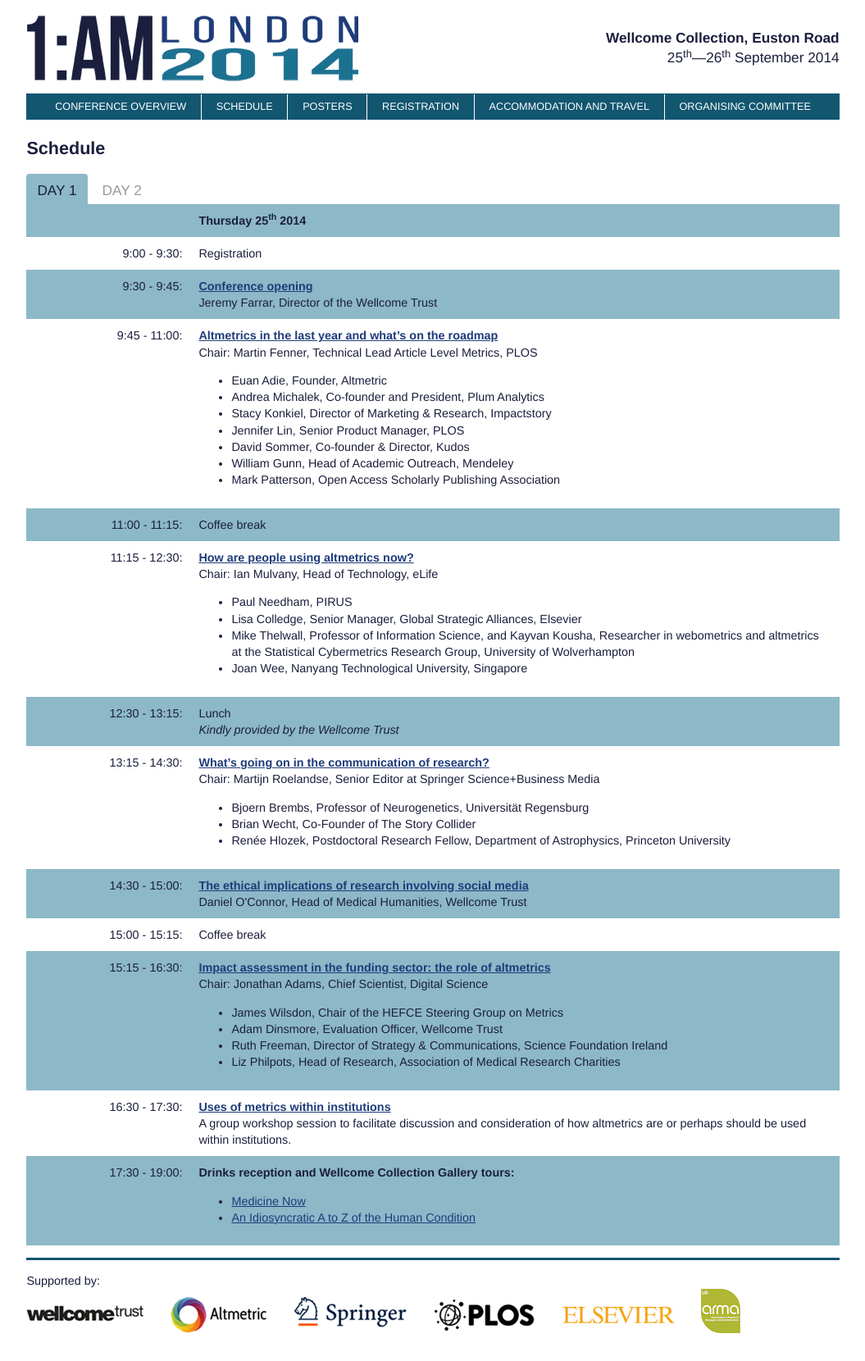
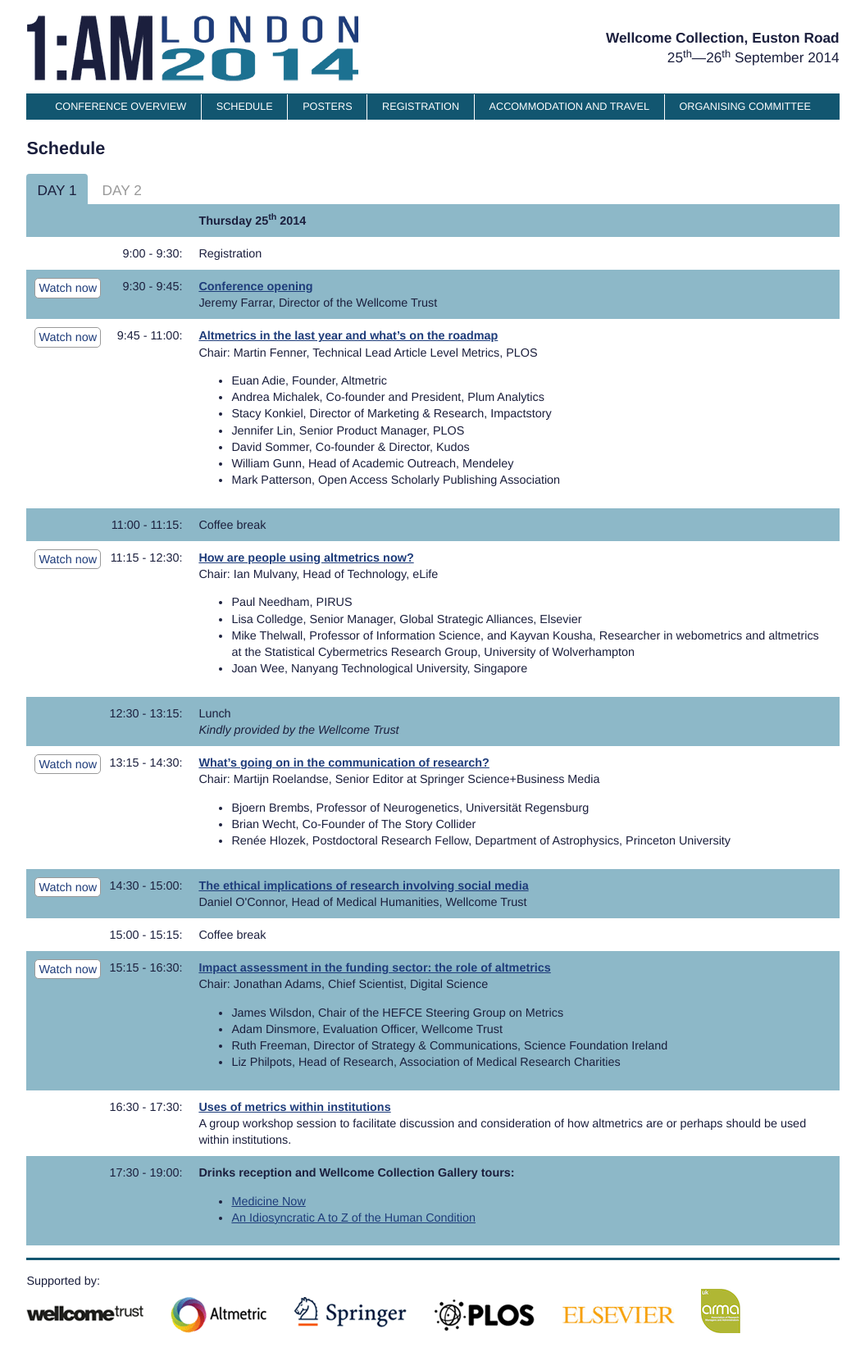
Before and after one commit to amconference/amconference.github.io, a Jekyll site: the page built from schedule/index.html, in a window 1280 px wide. Shown: the whole page at 82% size, without its empty margins (112-1167 px from the left). Built offline with Jekyll 4.4.1, drawn with Linux system fonts in a browser that asks for light colours; nearby versions of some CDN libraries.

Commit message:
Add watch buttons to schedule

```diff
--- a/_layouts/schedule.html
+++ b/_layouts/schedule.html
@@ -22,12 +22,17 @@
 					<td class="schedule-events"><strong>Thursday 25<sup>th</sup> 2014</strong></td>
 				</tr>
 				<tr>
-					<td class="schedule-times">9:00 - 9:30:</td>
+					<td class="schedule-times">
+                      9:00 - 9:30:
+                    </td>
 					<td class="schedule-events">Registration</td>
 				</tr>
 
 				<tr>
-					<td class="schedule-times">9:30 - 9:45:</td>
+					<td class="schedule-times">
+                      <a class="youtube" href="https://www.youtube.com/watch?v=Q05dV00bX8w">Watch now</a>
+                      9:30 - 9:45:
+                    </td>
 					<td class="schedule-events"> <strong><a href="details.html#day1-opening">Conference opening</a></strong>
 						<br/>
 						Jeremy Farrar, Director of the Wellcome Trust
@@ -35,7 +40,10 @@
 				</tr>
 
 				<tr>
-					<td class="schedule-times">9:45 - 11:00:</td>
+					<td class="schedule-times">
+                      <a class="youtube" href="https://www.youtube.com/watch?v=_qcM6DkLDUU">Watch now</a>
+                      9:45 - 11:00:
+                    </td>
 					<td class="schedule-events"><strong><a href="details.html#day1-session01">Altmetrics in the last year and what’s on the roadmap</a></strong>
 						<br/>
 						Chair: Martin Fenner, Technical Lead Article Level Metrics, PLOS
@@ -59,7 +67,10 @@
 				</tr>
 
 				<tr>
-					<td class="schedule-times">11:15 - 12:30:</td>
+					<td class="schedule-times">
+                      <a class="youtube" href="https://www.youtube.com/watch?v=TSmj--8Wo30">Watch now</a>
+                      11:15 - 12:30:
+                    </td>
 					<td class="schedule-events">
 						<strong><a href="details.html#day1-session02">How are people using altmetrics now?</a></strong>
 						<br/>
@@ -85,7 +96,10 @@
 				</tr>
 
 				<tr>
-					<td class="schedule-times">13:15 - 14:30:</td>
+					<td class="schedule-times">
+                      <a class="youtube" href="https://www.youtube.com/watch?v=Vj_ofXLgdy4">Watch now</a>
+                      13:15 - 14:30:
+                    </td>
 					<td class="schedule-events">
 						<strong><a href="details.html#day1-session03">What’s going on in the communication of research?</a></strong>
 						<br/>
@@ -103,7 +117,10 @@
 				</tr>
 
 				<tr>
-					<td class="schedule-times">14:30 - 15:00:</td>
+					<td class="schedule-times">
+                      <a class="youtube" href="https://www.youtube.com/watch?v=5VbQcYt0bkw">Watch now</a>
+                      14:30 - 15:00:
+                    </td>
 					<td class="schedule-events">
                       <strong><a href="details.html#day1-session04">The ethical implications of research involving social media</a></strong>
                       <br />
@@ -117,7 +134,10 @@
 				</tr>
 
 				<tr>
-					<td class="schedule-times">15:15 - 16:30:</td>
+					<td class="schedule-times">
+                      <a class="youtube" href="https://www.youtube.com/watch?v=dOzlbkZKuIY">Watch now</a>
+                      15:15 - 16:30:
+                    </td>
 					<td class="schedule-events">
 						<strong><a href="details.html#day1-session05">Impact assessment in the funding sector: the role of altmetrics</a></strong>
 						<br/>
@@ -177,7 +197,10 @@
 				</tr>
 
 				<tr>
-					<td class="schedule-times">9:30 - 9:40:</td>
+					<td class="schedule-times">
+                      <a class="youtube" href="https://www.youtube.com/watch?v=zJ16GRh8oQY">Watch now</a>
+                      9:30 - 9:40:
+                    </td>
 					<td class="schedule-events">
 						<strong><a href="details.html#day2-session01">Introduction</a></strong>
 						<br/>
@@ -186,7 +209,10 @@
 				</tr>
 
 				<tr>
-					<td class="schedule-times">9:40 - 10:40:</td>
+					<td class="schedule-times">
+                      <a class="youtube" href="https://www.youtube.com/watch?v=zzPvlFDts6k">Watch now</a>
+                      9:40 - 10:40:
+                    </td>
 					<td class="schedule-events">
 						<strong><a href="details.html#day2-session02">Altmetrics and publishers</a></strong>
 						<br/>
@@ -202,7 +228,10 @@
 				</tr>
 
 				<tr>
-					<td class="schedule-times">10:40 - 11:30:</td>
+					<td class="schedule-times">
+                      <a class="youtube" href="https://www.youtube.com/watch?v=NGjQCEECeJ8">Watch now</a>
+                      10:40 - 11:30:
+                    </td>
 					<td class="schedule-events">
 						<strong><a href="details.html#day2-session03">Lessons learnt</a></strong>
 						<br/>
@@ -220,7 +249,10 @@
 				</tr>
 
 				<tr>
-					<td class="schedule-times">11:45 - 12.45:</td>
+					<td class="schedule-times">
+                      <a class="youtube" href="https://www.youtube.com/watch?v=EdYsqUgEwjM">Watch now</a>
+                      11:45 - 12.45:
+                    </td>
 					<td class="schedule-events">
 						<strong><a href="details.html#day2-session04">Outside the article: tracking other research outputs</a></strong>
 						<br/>
@@ -242,7 +274,10 @@
 				</tr>
 
 				<tr>
-					<td class="schedule-times">13:30 - 14:00:</td>
+					<td class="schedule-times">
+                      <a class="youtube" href="https://www.youtube.com/watch?v=ER6o1CEFb4s">Watch now</a>
+                      13:30 - 14:00:
+                    </td>
 					<td class="schedule-events">
 						<strong><a href="details.html#day2-session05">NISO - update on standards</a></strong>
 						<br/>
@@ -260,7 +295,10 @@
 				</tr>
 
 				<tr>
-					<td class="schedule-times">15:00 - 15:30:</td>
+					<td class="schedule-times">
+                      <a class="youtube" href="https://www.youtube.com/watch?v=m0yR1oWjyD4">Watch now</a>
+                      15:00 - 15:30:
+                    </td>
 					<td class="schedule-events">
 						<strong>Feedback presentations and discussion</strong>
 					</td>
@@ -272,7 +310,10 @@
 				</tr>
 
 				<tr>
-					<td class="schedule-times">15:45 - 16:45:</td>
+					<td class="schedule-times">
+                      <a class="youtube" href="https://www.youtube.com/watch?v=i28F-nxjT3k">Watch now</a>
+                      15:45 - 16:45:
+                    </td>
 					<td class="schedule-events">
 						<strong><a href="details.html#day2-session07">Beyond academia: other groups</a></strong>
 						<br/>
--- a/css/styles.css
+++ b/css/styles.css
@@ -157,6 +157,18 @@
     text-align: left;
   }
 
+
+  .youtube {
+    display: inline-block;
+    border: 1px solid #999;
+    border-radius: 5px;
+    padding: 4px;
+    margin-right: 0.5em;
+    float: left;
+    background: #fff;
+    text-decoration: none;
+    line-height: 1;
+  }
 
   #schedule-days table,
   #accommodation-table  {
```
